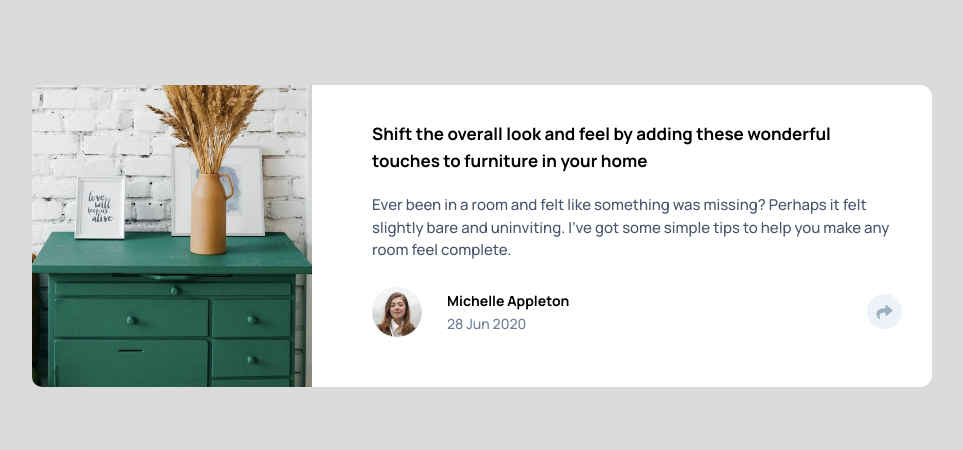
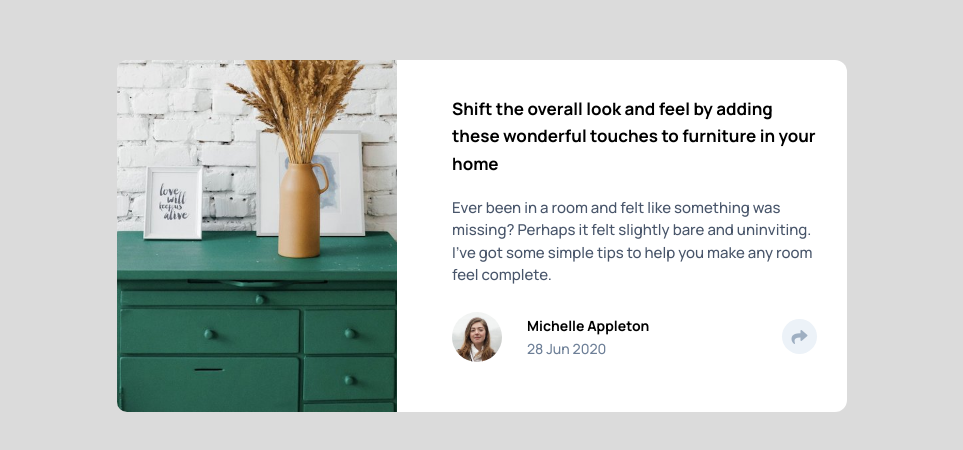
Before and after one commit to T4R0TARO/article-preview-component, a website: page index.html in a window 1280 px wide. Shown: the part 164-614 px from the top of the page, without its empty margins (158-1121 px from the left). Drawn offline with Linux system fonts and the light colour scheme.

Commit message:
card resize share menu repspaced

```diff
--- a/scss/section/_article.scss
+++ b/scss/section/_article.scss
@@ -5,7 +5,7 @@
   grid-template-rows: 1fr;
   background-color: #fff;
   border-radius: 12px;
-  max-width: 900px;
+  max-width: 300px;
 }
 
 .article__card__img-box {
@@ -126,7 +126,8 @@
 @media (min-width: 868px) {
   .article__card {
     grid-template-columns: 280px minmax(100px, 630px);
-    gap: 30px;
+    gap: 25px;
+    max-width: 730px;
   }
 
   .article__card__img-box {
@@ -146,7 +147,7 @@
     width: 240px;
     z-index: 0;
     border-radius: 10px;
-    left: 71%;
+    left: 63%;
     top: -100%;
     transition: all 0.25s ease;
     a {
```
Also changed, not shown: assets/css/styles.css, 1 other file.
